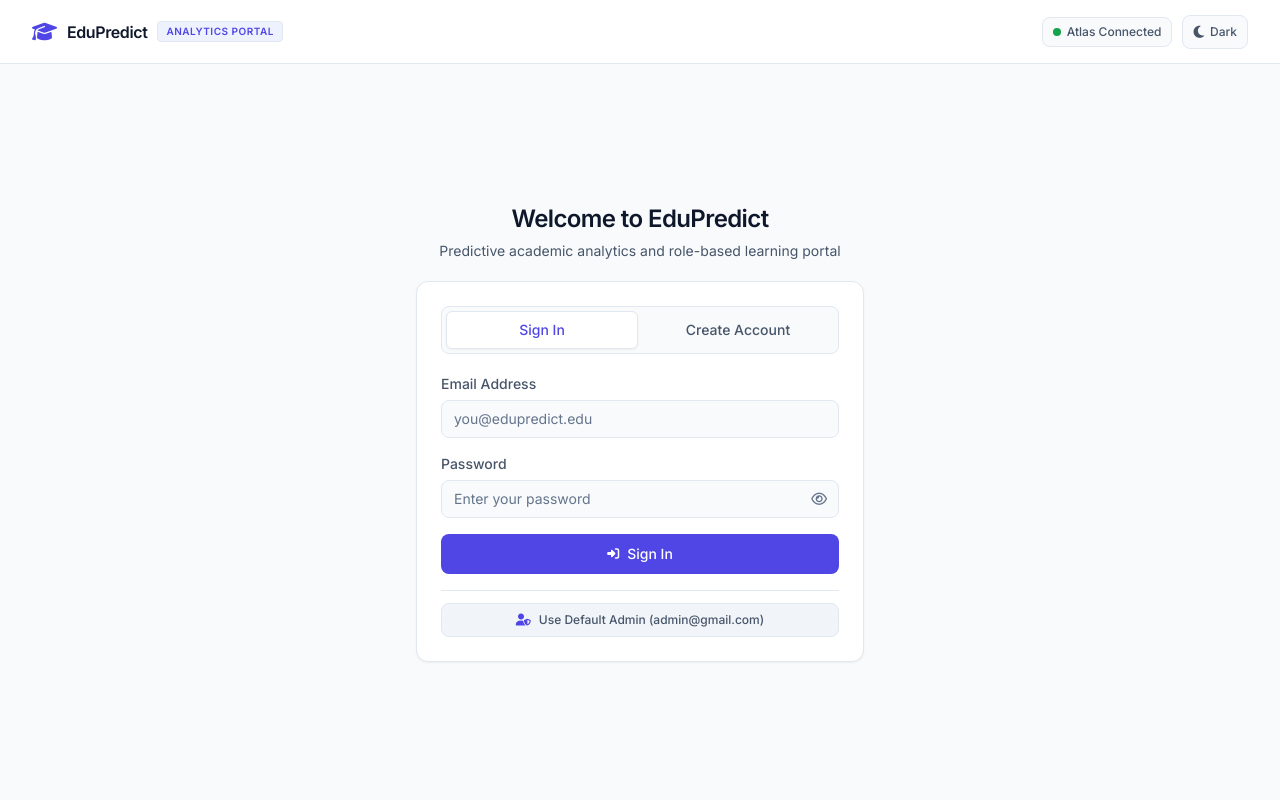
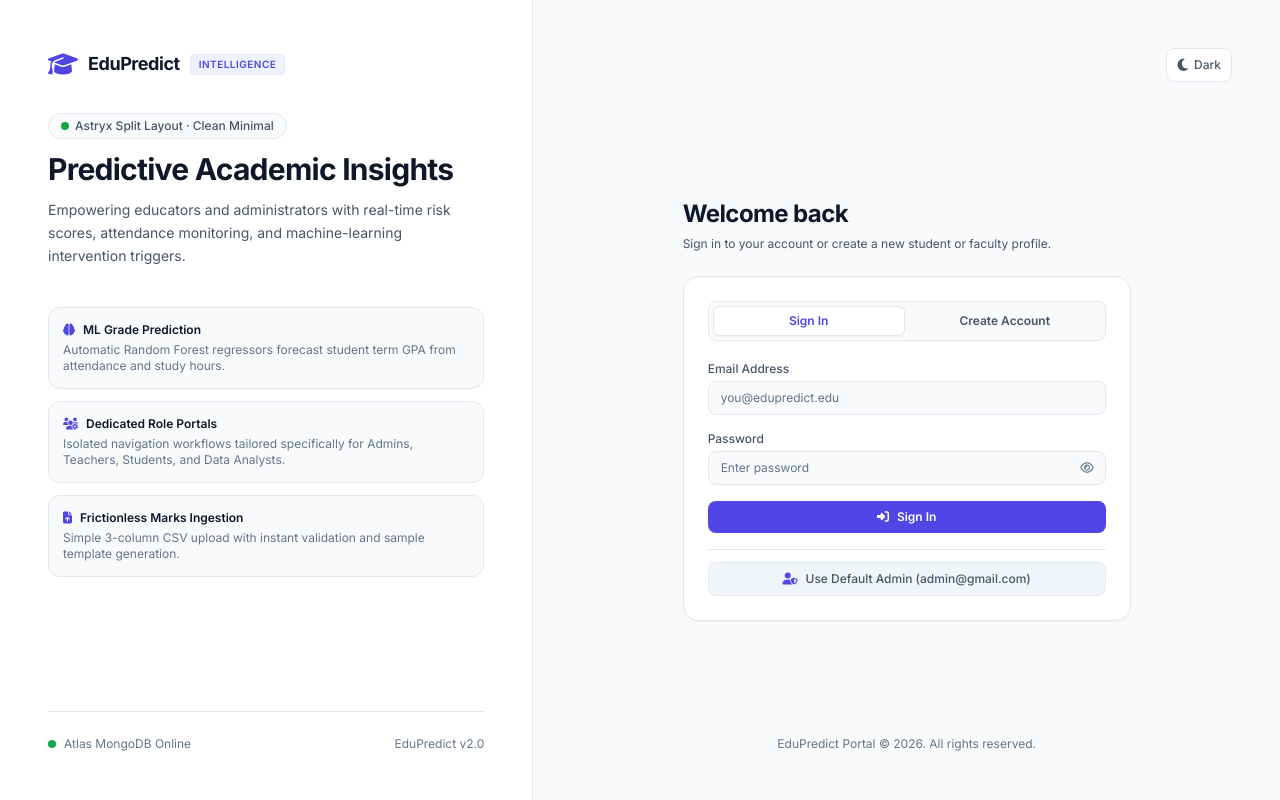
Before and after one commit to Konete326/EduPredict, a Django app: page /auth/ in a window 1280 px wide. Run offline with Django 5.2, Linux system fonts and the light colour scheme; some libraries are stand-ins or nearby versions.

Commit message:
feat(auth): implement Astryx login-split layout and agent docs

```diff
--- a/templates/accounts/auth.html
+++ b/templates/accounts/auth.html
@@ -35,42 +35,96 @@
     };
   </script>
   <link rel="stylesheet" href="https://cdnjs.cloudflare.com/ajax/libs/font-awesome/6.5.2/css/all.min.css">
-  <link rel="stylesheet" href="{% static 'css/global.css' %}?v=5">
+  <link rel="stylesheet" href="{% static 'css/global.css' %}?v=6">
 </head>
-<body class="min-h-screen flex flex-col bg-[var(--bg-canvas)] text-[var(--text-primary)] antialiased">
-  <header class="sticky top-0 z-20 flex h-16 items-center justify-between border-b border-[var(--border-subtle)] bg-[var(--bg-surface)] px-4 sm:px-6 lg:px-8">
+<body class="min-h-screen bg-[var(--bg-canvas)] text-[var(--text-primary)] antialiased">
+  <div class="min-h-screen grid grid-cols-1 lg:grid-cols-12">
+    <aside class="hidden lg:flex lg:col-span-5 xl:col-span-5 flex-col justify-between border-r border-[var(--border-subtle)] bg-[var(--bg-surface)] p-8 xl:p-12">
+      <div class="space-y-8">
         <a href="{% url 'accounts:auth_view' %}" class="flex items-center gap-2.5 min-w-0">
-      <i class="fa-solid fa-graduation-cap text-xl text-[var(--accent-primary)] shrink-0" aria-hidden="true"></i>
-      <span class="text-base font-semibold tracking-tight text-[var(--text-primary)]">EduPredict</span>
-      <span class="hidden sm:inline rounded border border-[var(--border-subtle)] bg-[var(--accent-soft)] px-2 py-0.5 text-[10px] font-semibold uppercase tracking-wider text-[var(--accent-primary)]">Analytics Portal</span>
+          <i class="fa-solid fa-graduation-cap text-2xl text-[var(--accent-primary)] shrink-0" aria-hidden="true"></i>
+          <span class="text-lg font-bold tracking-tight text-[var(--text-primary)]">EduPredict</span>
+          <span class="rounded border border-[var(--border-subtle)] bg-[var(--accent-soft)] px-2 py-0.5 text-[10px] font-semibold uppercase tracking-wider text-[var(--accent-primary)]">Intelligence</span>
         </a>
-    <div class="flex items-center gap-2.5">
-      <div class="inline-flex items-center gap-1.5 rounded-lg border border-[var(--border-subtle)] bg-[var(--bg-canvas)] px-2.5 py-1.5 text-xs font-medium text-[var(--text-secondary)]">
+
+        <div class="space-y-3">
+          <span class="inline-flex items-center gap-1.5 rounded-full border border-[var(--border-subtle)] bg-[var(--bg-canvas)] px-3 py-1 text-xs font-medium text-[var(--text-secondary)]">
+            <span class="h-2 w-2 rounded-full bg-[var(--status-success)]"></span>
+            <span>Astryx Split Layout · Clean Minimal</span>
+          </span>
+          <h2 class="text-3xl font-bold tracking-tight text-[var(--text-primary)]">Predictive Academic Insights</h2>
+          <p class="text-sm leading-relaxed text-[var(--text-secondary)]">Empowering educators and administrators with real-time risk scores, attendance monitoring, and machine-learning intervention triggers.</p>
+        </div>
+
+        <div class="space-y-3 pt-2">
+          <div class="rounded-xl border border-[var(--border-subtle)] bg-[var(--bg-canvas)] p-3.5 space-y-1">
+            <div class="flex items-center gap-2 text-xs font-semibold text-[var(--text-primary)]">
+              <i class="fa-solid fa-brain text-[var(--accent-primary)]"></i>
+              <span>ML Grade Prediction</span>
+            </div>
+            <p class="text-xs text-[var(--text-muted)]">Automatic Random Forest regressors forecast student term GPA from attendance and study hours.</p>
+          </div>
+
+          <div class="rounded-xl border border-[var(--border-subtle)] bg-[var(--bg-canvas)] p-3.5 space-y-1">
+            <div class="flex items-center gap-2 text-xs font-semibold text-[var(--text-primary)]">
+              <i class="fa-solid fa-users-gear text-[var(--accent-primary)]"></i>
+              <span>Dedicated Role Portals</span>
+            </div>
+            <p class="text-xs text-[var(--text-muted)]">Isolated navigation workflows tailored specifically for Admins, Teachers, Students, and Data Analysts.</p>
+          </div>
+
+          <div class="rounded-xl border border-[var(--border-subtle)] bg-[var(--bg-canvas)] p-3.5 space-y-1">
+            <div class="flex items-center gap-2 text-xs font-semibold text-[var(--text-primary)]">
+              <i class="fa-solid fa-file-arrow-up text-[var(--accent-primary)]"></i>
+              <span>Frictionless Marks Ingestion</span>
+            </div>
+            <p class="text-xs text-[var(--text-muted)]">Simple 3-column CSV upload with instant validation and sample template generation.</p>
+          </div>
+        </div>
+      </div>
+
+      <div class="pt-6 border-t border-[var(--border-subtle)] flex items-center justify-between text-xs text-[var(--text-muted)]">
+        <div class="flex items-center gap-2">
           <span class="h-2 w-2 rounded-full {% if db_connected %}bg-[var(--status-success)]{% else %}bg-[var(--status-warning)]{% endif %}"></span>
-        <span class="hidden sm:inline">{% if db_connected %}Atlas Connected{% else %}DB Offline{% endif %}</span>
+          <span>{% if db_connected %}Atlas MongoDB Online{% else %}Offline Mode{% endif %}</span>
         </div>
-      <button id="theme-toggle-btn" type="button" aria-pressed="false" aria-label="Toggle Light and Dark Theme" class="inline-flex items-center gap-1.5 rounded-lg border border-[var(--border-subtle)] bg-[var(--bg-canvas)] px-2.5 py-1.5 text-xs font-medium text-[var(--text-secondary)] hover:bg-[var(--bg-elevated)] hover:text-[var(--text-primary)] transition-colors">
+        <span>EduPredict v2.0</span>
+      </div>
+    </aside>
+
+    <main class="col-span-12 lg:col-span-7 xl:col-span-7 flex flex-col justify-between p-4 sm:p-8 xl:p-12">
+      <div class="flex items-center justify-between gap-3">
+        <div class="flex lg:hidden items-center gap-2">
+          <i class="fa-solid fa-graduation-cap text-xl text-[var(--accent-primary)]"></i>
+          <span class="text-base font-semibold text-[var(--text-primary)]">EduPredict</span>
+        </div>
+        <div class="hidden lg:block"></div>
+        <div class="flex items-center gap-2">
+          <div class="inline-flex lg:hidden items-center gap-1.5 rounded-lg border border-[var(--border-subtle)] bg-[var(--bg-surface)] px-2.5 py-1 text-xs text-[var(--text-secondary)]">
+            <span class="h-2 w-2 rounded-full {% if db_connected %}bg-[var(--status-success)]{% else %}bg-[var(--status-warning)]{% endif %}"></span>
+            <span>{% if db_connected %}Connected{% else %}Offline{% endif %}</span>
+          </div>
+          <button id="theme-toggle-btn" type="button" aria-pressed="false" aria-label="Toggle Light and Dark Theme" class="inline-flex items-center gap-1.5 rounded-lg border border-[var(--border-subtle)] bg-[var(--bg-surface)] px-2.5 py-1.5 text-xs font-medium text-[var(--text-secondary)] hover:bg-[var(--bg-elevated)] hover:text-[var(--text-primary)] transition-colors">
             <i id="theme-icon-moon" class="fa-solid fa-moon text-sm"></i>
             <i id="theme-icon-sun" class="fa-solid fa-sun hidden text-sm text-[var(--status-warning)]"></i>
             <span id="theme-toggle-label" class="hidden sm:inline">Dark</span>
           </button>
         </div>
-  </header>
-
-  <main class="flex-1 flex items-center justify-center px-4 py-8 sm:py-12">
-    {% with current_tab=active_tab|default:"login" %}
-    <div class="w-full max-w-md space-y-5">
-      <div class="text-center space-y-1.5">
-        <h1 class="text-2xl font-semibold tracking-tight text-[var(--text-primary)]">Welcome to EduPredict</h1>
-        <p class="text-sm text-[var(--text-secondary)]">Predictive academic analytics and role-based learning portal</p>
       </div>
 
-      <div class="rounded-xl border border-[var(--border-subtle)] bg-[var(--bg-surface)] p-6 shadow-sm space-y-5">
+      <div class="w-full max-w-md mx-auto py-8 sm:py-12 space-y-6">
+        {% with current_tab=active_tab|default:"login" %}
+        <div class="space-y-1.5">
+          <h1 class="text-2xl font-bold tracking-tight text-[var(--text-primary)]">Welcome back</h1>
+          <p class="text-xs text-[var(--text-secondary)]">Sign in to your account or create a new student or faculty profile.</p>
+        </div>
+
+        <div class="rounded-2xl border border-[var(--border-subtle)] bg-[var(--bg-surface)] p-6 shadow-sm space-y-5">
           <div role="tablist" class="grid grid-cols-2 gap-1 rounded-lg border border-[var(--border-subtle)] bg-[var(--bg-canvas)] p-1">
-          <button id="tab-login-btn" type="button" role="tab" aria-selected="{% if current_tab != 'register' %}true{% else %}false{% endif %}" onclick="switchAuthTab('login')" class="rounded-md px-3 py-2 text-sm font-medium transition-colors {% if current_tab != 'register' %}bg-[var(--bg-surface)] text-[var(--accent-primary)] shadow-sm border border-[var(--border-subtle)]{% else %}text-[var(--text-secondary)] hover:text-[var(--text-primary)] border border-transparent{% endif %}">
+            <button id="tab-login-btn" type="button" role="tab" aria-selected="{% if current_tab != 'register' %}true{% else %}false{% endif %}" onclick="switchAuthTab('login')" class="rounded-md px-3 py-1.5 text-xs font-semibold transition-colors {% if current_tab != 'register' %}bg-[var(--bg-surface)] text-[var(--accent-primary)] shadow-sm border border-[var(--border-subtle)]{% else %}text-[var(--text-secondary)] hover:text-[var(--text-primary)] border border-transparent{% endif %}">
               Sign In
             </button>
-          <button id="tab-register-btn" type="button" role="tab" aria-selected="{% if current_tab == 'register' %}true{% else %}false{% endif %}" onclick="switchAuthTab('register')" class="rounded-md px-3 py-2 text-sm font-medium transition-colors {% if current_tab == 'register' %}bg-[var(--bg-surface)] text-[var(--accent-primary)] shadow-sm border border-[var(--border-subtle)]{% else %}text-[var(--text-secondary)] hover:text-[var(--text-primary)] border border-transparent{% endif %}">
+            <button id="tab-register-btn" type="button" role="tab" aria-selected="{% if current_tab == 'register' %}true{% else %}false{% endif %}" onclick="switchAuthTab('register')" class="rounded-md px-3 py-1.5 text-xs font-semibold transition-colors {% if current_tab == 'register' %}bg-[var(--bg-surface)] text-[var(--accent-primary)] shadow-sm border border-[var(--border-subtle)]{% else %}text-[var(--text-secondary)] hover:text-[var(--text-primary)] border border-transparent{% endif %}">
               Create Account
             </button>
           </div>
@@ -78,20 +132,20 @@
           <form id="panel-login" method="post" action="{% url 'accounts:auth_view' %}" class="space-y-4 {% if current_tab == 'register' %}hidden{% endif %}">
             {% csrf_token %}
             <input type="hidden" name="action" value="login">
-          <div class="space-y-1.5">
-            <label for="login-email" class="block text-sm font-medium text-[var(--text-secondary)]">Email Address</label>
-            <input id="login-email" name="email" type="email" autocomplete="email" required value="{{ login_email|default:'' }}" placeholder="you@edupredict.edu" class="w-full rounded-lg border border-[var(--border-subtle)] bg-[var(--bg-canvas)] px-3 py-2 text-sm text-[var(--text-primary)] placeholder:text-[var(--text-muted)] focus:border-[var(--accent-primary)] focus:outline-none">
+            <div class="space-y-1">
+              <label for="login-email" class="block text-xs font-medium text-[var(--text-secondary)]">Email Address</label>
+              <input id="login-email" name="email" type="email" autocomplete="email" required value="{{ login_email|default:'' }}" placeholder="you@edupredict.edu" class="w-full rounded-lg border border-[var(--border-subtle)] bg-[var(--bg-canvas)] px-3 py-2 text-xs text-[var(--text-primary)] placeholder:text-[var(--text-muted)] focus:border-[var(--accent-primary)] focus:outline-none">
             </div>
-          <div class="space-y-1.5">
-            <label for="login-password" class="block text-sm font-medium text-[var(--text-secondary)]">Password</label>
+            <div class="space-y-1">
+              <label for="login-password" class="block text-xs font-medium text-[var(--text-secondary)]">Password</label>
               <div class="relative">
-              <input id="login-password" name="password" type="password" autocomplete="current-password" required placeholder="Enter your password" class="w-full rounded-lg border border-[var(--border-subtle)] bg-[var(--bg-canvas)] py-2 pl-3 pr-10 text-sm text-[var(--text-primary)] placeholder:text-[var(--text-muted)] focus:border-[var(--accent-primary)] focus:outline-none">
+                <input id="login-password" name="password" type="password" autocomplete="current-password" required placeholder="Enter password" class="w-full rounded-lg border border-[var(--border-subtle)] bg-[var(--bg-canvas)] py-2 pl-3 pr-10 text-xs text-[var(--text-primary)] placeholder:text-[var(--text-muted)] focus:border-[var(--accent-primary)] focus:outline-none">
                 <button type="button" onclick="togglePasswordVisibility('login-password', this)" aria-label="Toggle password visibility" class="absolute inset-y-0 right-0 flex items-center px-3 text-[var(--text-muted)] hover:text-[var(--text-primary)]">
-                <i class="fa-regular fa-eye text-sm"></i>
+                  <i class="fa-regular fa-eye text-xs"></i>
                 </button>
               </div>
             </div>
-          <button type="submit" class="w-full inline-flex items-center justify-center gap-2 rounded-lg bg-[var(--accent-primary)] px-4 py-2.5 text-sm font-medium text-white transition-colors hover:bg-[var(--accent-hover)]">
+            <button type="submit" class="w-full inline-flex items-center justify-center gap-2 rounded-lg bg-[var(--accent-primary)] px-4 py-2 text-xs font-semibold text-white transition-colors hover:bg-[var(--accent-hover)]">
               <i class="fa-solid fa-right-to-bracket text-xs"></i>
               <span>Sign In</span>
             </button>
@@ -107,17 +161,17 @@
             {% csrf_token %}
             <input type="hidden" name="action" value="register">
             <div class="space-y-1">
-            <label for="reg-full-name" class="block text-sm font-medium text-[var(--text-secondary)]">Full Name</label>
-            <input id="reg-full-name" name="full_name" type="text" required value="{{ register_data.full_name|default:'' }}" placeholder="Ayesha Khan" class="w-full rounded-lg border border-[var(--border-subtle)] bg-[var(--bg-canvas)] px-3 py-2 text-sm text-[var(--text-primary)] placeholder:text-[var(--text-muted)] focus:border-[var(--accent-primary)] focus:outline-none">
+              <label for="reg-full-name" class="block text-xs font-medium text-[var(--text-secondary)]">Full Name</label>
+              <input id="reg-full-name" name="full_name" type="text" required value="{{ register_data.full_name|default:'' }}" placeholder="Ayesha Khan" class="w-full rounded-lg border border-[var(--border-subtle)] bg-[var(--bg-canvas)] px-3 py-1.5 text-xs text-[var(--text-primary)] placeholder:text-[var(--text-muted)] focus:border-[var(--accent-primary)] focus:outline-none">
             </div>
             <div class="space-y-1">
-            <label for="reg-email" class="block text-sm font-medium text-[var(--text-secondary)]">Email Address</label>
-            <input id="reg-email" name="email" type="email" required value="{{ register_data.email|default:'' }}" placeholder="ayesha@edupredict.edu" class="w-full rounded-lg border border-[var(--border-subtle)] bg-[var(--bg-canvas)] px-3 py-2 text-sm text-[var(--text-primary)] placeholder:text-[var(--text-muted)] focus:border-[var(--accent-primary)] focus:outline-none">
+              <label for="reg-email" class="block text-xs font-medium text-[var(--text-secondary)]">Email Address</label>
+              <input id="reg-email" name="email" type="email" required value="{{ register_data.email|default:'' }}" placeholder="ayesha@edupredict.edu" class="w-full rounded-lg border border-[var(--border-subtle)] bg-[var(--bg-canvas)] px-3 py-1.5 text-xs text-[var(--text-primary)] placeholder:text-[var(--text-muted)] focus:border-[var(--accent-primary)] focus:outline-none">
             </div>
             <div class="space-y-1">
-            <label for="reg-role" class="block text-sm font-medium text-[var(--text-secondary)]">Role</label>
+              <label for="reg-role" class="block text-xs font-medium text-[var(--text-secondary)]">Role</label>
               {% with selected_role=register_data.role|default:"STUDENT"|upper %}
-            <select id="reg-role" name="role" required class="w-full rounded-lg border border-[var(--border-subtle)] bg-[var(--bg-canvas)] px-3 py-2 text-sm text-[var(--text-primary)] focus:border-[var(--accent-primary)] focus:outline-none">
+              <select id="reg-role" name="role" required class="w-full rounded-lg border border-[var(--border-subtle)] bg-[var(--bg-canvas)] px-3 py-1.5 text-xs text-[var(--text-primary)] focus:border-[var(--accent-primary)] focus:outline-none">
                 <option value="STUDENT" {% if selected_role == 'STUDENT' %}selected{% endif %}>Student</option>
                 <option value="TEACHER" {% if selected_role == 'TEACHER' %}selected{% endif %}>Teacher</option>
                 <option value="ANALYST" {% if selected_role == 'ANALYST' %}selected{% endif %}>Data Analyst</option>
@@ -125,43 +179,48 @@
               </select>
               {% endwith %}
             </div>
-          <div class="grid grid-cols-1 gap-3 sm:grid-cols-2">
+            <div class="grid grid-cols-1 gap-2.5 sm:grid-cols-2">
               <div class="space-y-1">
-              <label for="reg-department" class="block text-sm font-medium text-[var(--text-secondary)]">Department</label>
-              <input id="reg-department" name="department" type="text" required value="{{ register_data.department|default:'' }}" placeholder="Computer Science" class="w-full rounded-lg border border-[var(--border-subtle)] bg-[var(--bg-canvas)] px-3 py-2 text-sm text-[var(--text-primary)] placeholder:text-[var(--text-muted)] focus:border-[var(--accent-primary)] focus:outline-none">
+                <label for="reg-department" class="block text-xs font-medium text-[var(--text-secondary)]">Department</label>
+                <input id="reg-department" name="department" type="text" required value="{{ register_data.department|default:'' }}" placeholder="Computer Science" class="w-full rounded-lg border border-[var(--border-subtle)] bg-[var(--bg-canvas)] px-3 py-1.5 text-xs text-[var(--text-primary)] placeholder:text-[var(--text-muted)] focus:border-[var(--accent-primary)] focus:outline-none">
               </div>
               <div class="space-y-1">
-              <label for="reg-batch" class="block text-sm font-medium text-[var(--text-secondary)]">Batch / Term</label>
-              <input id="reg-batch" name="batch" type="text" required value="{{ register_data.batch|default:'' }}" placeholder="2026-A" class="w-full rounded-lg border border-[var(--border-subtle)] bg-[var(--bg-canvas)] px-3 py-2 text-sm text-[var(--text-primary)] placeholder:text-[var(--text-muted)] focus:border-[var(--accent-primary)] focus:outline-none">
+                <label for="reg-batch" class="block text-xs font-medium text-[var(--text-secondary)]">Batch / Term</label>
+                <input id="reg-batch" name="batch" type="text" required value="{{ register_data.batch|default:'' }}" placeholder="2026-A" class="w-full rounded-lg border border-[var(--border-subtle)] bg-[var(--bg-canvas)] px-3 py-1.5 text-xs text-[var(--text-primary)] placeholder:text-[var(--text-muted)] focus:border-[var(--accent-primary)] focus:outline-none">
               </div>
             </div>
-          <div class="grid grid-cols-1 gap-3 sm:grid-cols-2">
+            <div class="grid grid-cols-1 gap-2.5 sm:grid-cols-2">
               <div class="space-y-1">
-              <label for="reg-password" class="block text-sm font-medium text-[var(--text-secondary)]">Password</label>
+                <label for="reg-password" class="block text-xs font-medium text-[var(--text-secondary)]">Password</label>
                 <div class="relative">
-                <input id="reg-password" name="password" type="password" minlength="6" required placeholder="Min 6 chars" class="w-full rounded-lg border border-[var(--border-subtle)] bg-[var(--bg-canvas)] py-2 pl-3 pr-9 text-sm text-[var(--text-primary)] placeholder:text-[var(--text-muted)] focus:border-[var(--accent-primary)] focus:outline-none">
-                <button type="button" onclick="togglePasswordVisibility('reg-password', this)" aria-label="Toggle password visibility" class="absolute inset-y-0 right-0 flex items-center px-2.5 text-[var(--text-muted)] hover:text-[var(--text-primary)]">
+                  <input id="reg-password" name="password" type="password" minlength="6" required placeholder="Min 6 chars" class="w-full rounded-lg border border-[var(--border-subtle)] bg-[var(--bg-canvas)] py-1.5 pl-3 pr-8 text-xs text-[var(--text-primary)] placeholder:text-[var(--text-muted)] focus:border-[var(--accent-primary)] focus:outline-none">
+                  <button type="button" onclick="togglePasswordVisibility('reg-password', this)" aria-label="Toggle password visibility" class="absolute inset-y-0 right-0 flex items-center px-2 text-[var(--text-muted)] hover:text-[var(--text-primary)]">
                     <i class="fa-regular fa-eye text-xs"></i>
                   </button>
                 </div>
               </div>
               <div class="space-y-1">
-              <label for="reg-confirm-password" class="block text-sm font-medium text-[var(--text-secondary)]">Confirm Password</label>
-              <input id="reg-confirm-password" name="confirm_password" type="password" minlength="6" required placeholder="Repeat password" class="w-full rounded-lg border border-[var(--border-subtle)] bg-[var(--bg-canvas)] px-3 py-2 text-sm text-[var(--text-primary)] placeholder:text-[var(--text-muted)] focus:border-[var(--accent-primary)] focus:outline-none">
+                <label for="reg-confirm-password" class="block text-xs font-medium text-[var(--text-secondary)]">Confirm</label>
+                <input id="reg-confirm-password" name="confirm_password" type="password" minlength="6" required placeholder="Repeat password" class="w-full rounded-lg border border-[var(--border-subtle)] bg-[var(--bg-canvas)] px-3 py-1.5 text-xs text-[var(--text-primary)] placeholder:text-[var(--text-muted)] focus:border-[var(--accent-primary)] focus:outline-none">
               </div>
             </div>
-          <button type="submit" class="w-full inline-flex items-center justify-center gap-2 rounded-lg bg-[var(--accent-primary)] px-4 py-2.5 text-sm font-medium text-white transition-colors hover:bg-[var(--accent-hover)]">
+            <button type="submit" class="w-full inline-flex items-center justify-center gap-2 rounded-lg bg-[var(--accent-primary)] px-4 py-2 text-xs font-semibold text-white transition-colors hover:bg-[var(--accent-hover)]">
               <i class="fa-solid fa-user-plus text-xs"></i>
               <span>Create Account</span>
             </button>
           </form>
         </div>
+        {% endwith %}
       </div>
-    {% endwith %}
+
+      <div class="text-center text-xs text-[var(--text-muted)]">
+        <span>EduPredict Portal &copy; 2026. All rights reserved.</span>
+      </div>
     </main>
+  </div>
 
   {% include 'components/toast.html' %}
-  <script src="{% static 'js/app.js' %}?v=5"></script>
+  <script src="{% static 'js/app.js' %}?v=6"></script>
   <script>
     function switchAuthTab(tab) {
       const isRegister = tab === 'register';
```
Also changed, not shown: AGENTS.md (added, +34 -0 lines), GEMINI.md (added, +3 -0 lines), .agents/git-sync.md. Lines whose indentation alone changed are shown as unchanged.
